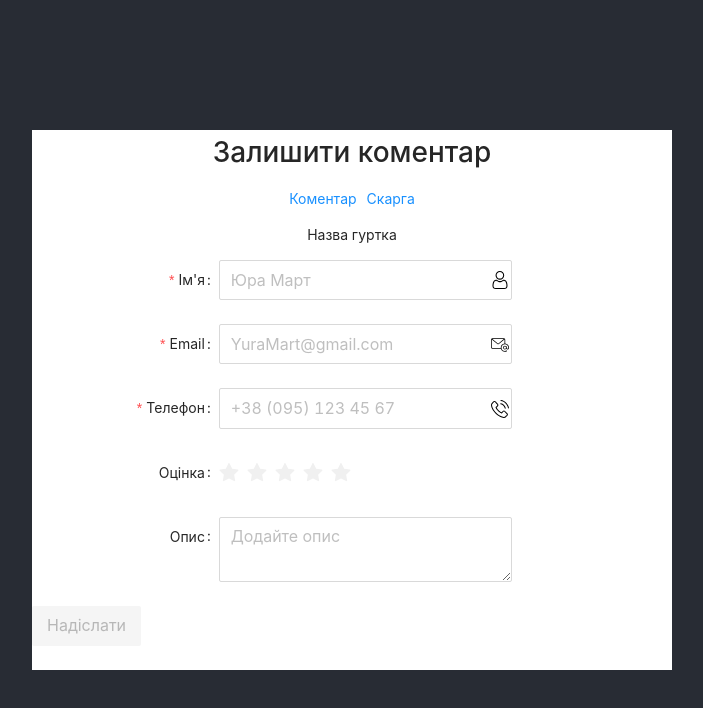
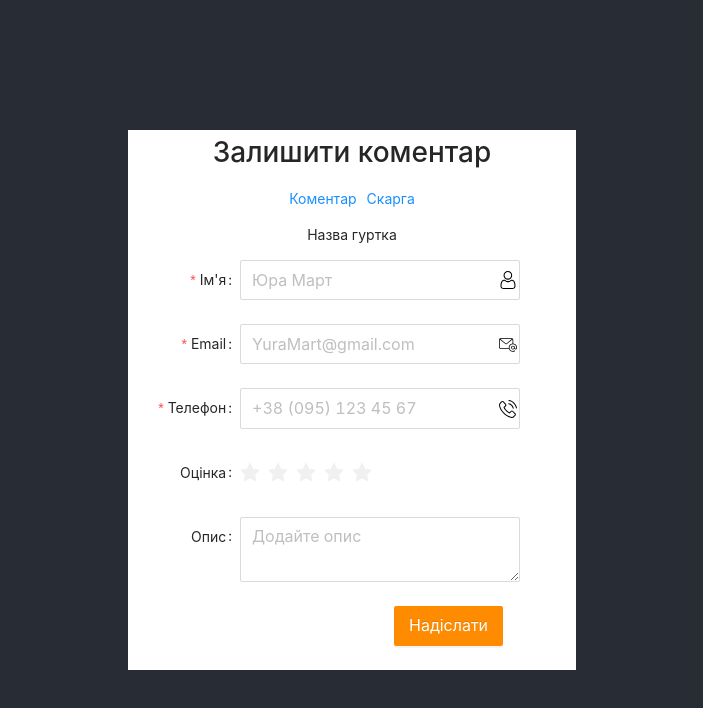
Before and after one commit to NewArtMask/review_page-, a React (Create React App) app: page / in a window 1280 px wide. Shown: the top 708 px of the page, without its empty margins (288-991 px from the left). Built offline with nearby package versions, Linux system fonts and the light colour scheme.

Commit message:
Centered button

```diff
--- a/src/ReviewPage/ReviewPage.js
+++ b/src/ReviewPage/ReviewPage.js
@@ -38,10 +38,10 @@ const ReviewPage = () => {
         <div className={si.form}>
             <Form
                 labelCol={{
-                    span: 7,
+                    span: 6,
                 }}
                 wrapperCol={{
-                    span: 11,
+                    span: 15,
                 }}
                 layout="horizontal"
                 initialValues={{
@@ -115,8 +115,8 @@ const ReviewPage = () => {
                 <Form.Item name={['user', 'introduction']} label="Опис">
                     <Input.TextArea placeholder="Додайте опис" />
                 </Form.Item>
-                <Form.Item label="">
-                    <Button className={si.btnDisabled} disabled type="primary" htmlType="submit">Надіслати</Button>
+                <Form.Item>
+                    <Button className={si.btn} type="primary" htmlType="submit">Надіслати</Button>
                 </Form.Item>
             </Form>
 
--- a/src/ReviewPage/ReviewPage.module.css
+++ b/src/ReviewPage/ReviewPage.module.css
@@ -1,5 +1,5 @@
 .form {
-    width: 50%;
+    width: 35%;
     background-color: white;
 }
 
@@ -20,6 +20,7 @@
 .btn {
     background-color: darkorange;
     border: darkorange;
+    margin-left: 95%;
 }
 
 .btn:hover {
```
